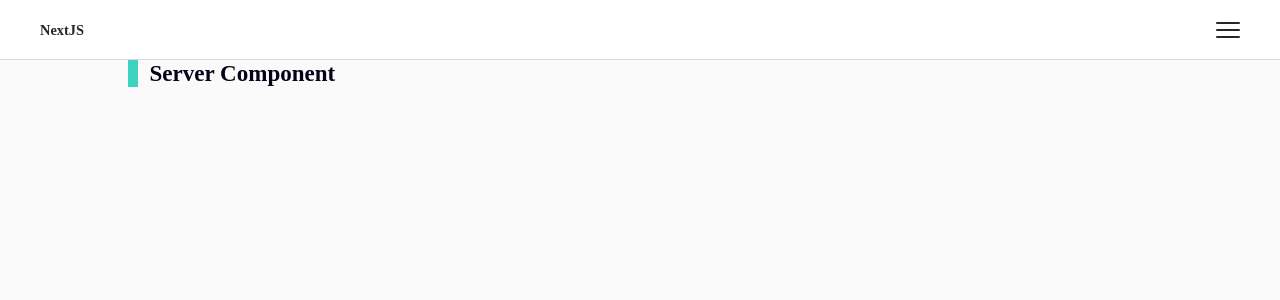
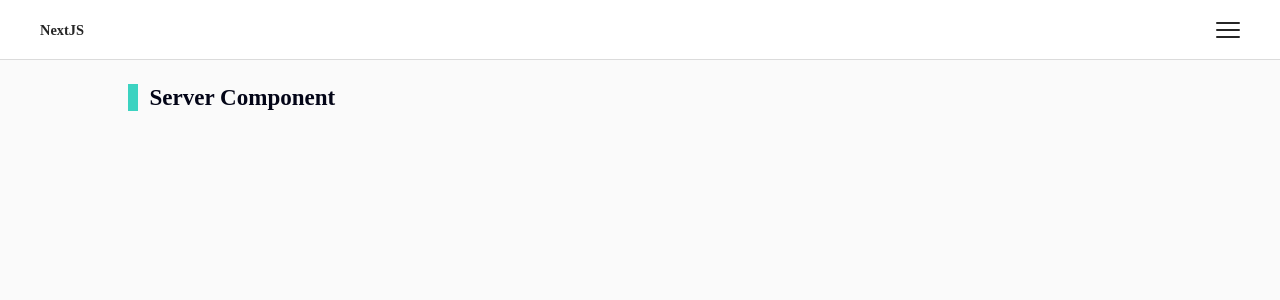
Before and after one commit to augustoscher/nextjs-exercises, a Next.js app: page /server-components in a window 1280 px wide. Shown: the top 300 px of the page. Built offline with nearby package versions, Linux system fonts and the light colour scheme.

Commit message:
feat: change page title

```diff
--- a/src/pages/_app.tsx
+++ b/src/pages/_app.tsx
@@ -7,7 +7,7 @@ export default function App({ Component, pageProps }: AppProps) {
   return (
     <>
       <Head>
-        <title>Create Next App</title>
+        <title>NextJS Exercises</title>
         <meta name="description" content="NextJS exercises" />
         <link rel="icon" href="/favicon.ico" />
       </Head>
--- a/src/templates/Base/index.tsx
+++ b/src/templates/Base/index.tsx
@@ -9,7 +9,6 @@ export type BaseTemplateProps = {
 const Base = ({ children }: BaseTemplateProps) => (
   <S.Wrapper>
     <Header />
-
     <S.Main>
       <S.Content>{children}</S.Content>
     </S.Main>
--- a/src/templates/Base/styles.ts
+++ b/src/templates/Base/styles.ts
@@ -14,5 +14,5 @@ export const Main = styled.main`
 
 export const Content = styled.section`
   width: 80%;
-  margin: 0 auto 0 auto;
+  margin: 24px auto 0 auto;
 `
```
